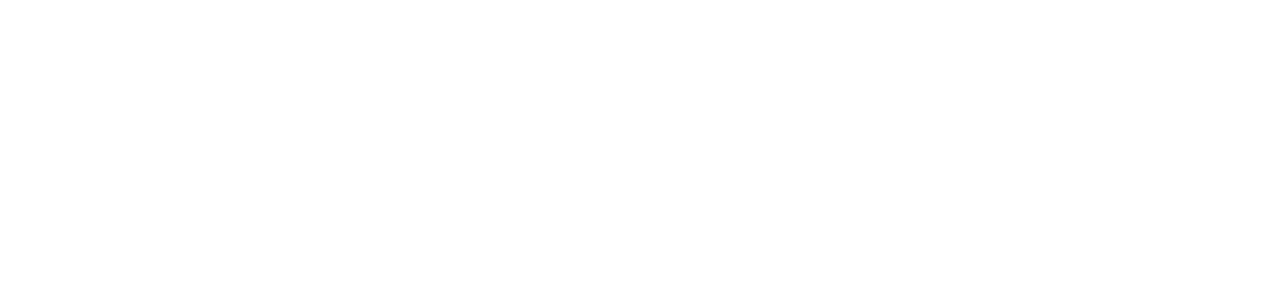
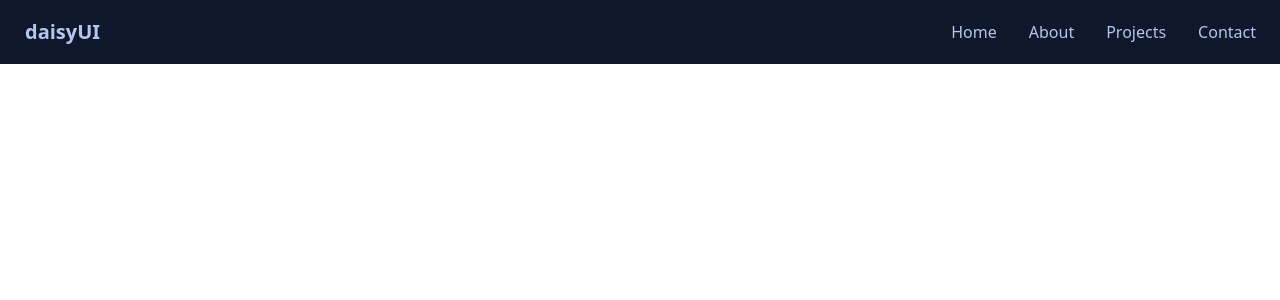
Before and after one commit to Noor-26/darkfam-portfolio-new, a React (Create React App) app: page / in a window 1280 px wide. Shown: the top 300 px of the page. Built offline with nearby package versions, Linux system fonts and the light colour scheme.

Commit message:
navber completed

```diff
--- a/src/App.js
+++ b/src/App.js
@@ -1,10 +1,11 @@
 import logo from './logo.svg';
 import './App.css';
+import Navber from './components/Navber/Navber';
 
 function App() {
   return (
-    <div className="App">
-
+    <div className="App" data-theme="night">
+      <Navber/>
     </div>
   );
 }
--- /dev/null
+++ b/src/components/Navber/Navber.js
@@ -0,0 +1,40 @@
+import React from 'react'
+
+const Navber = () => {
+  return (
+    <div class="navbar bg-base-100">
+  <div class="navbar-start">
+    <div class="dropdown">
+      <label tabindex="0" class="btn btn-ghost lg:hidden">
+        <svg xmlns="http://www.w3.org/2000/svg" class="h-5 w-5" fill="none" viewBox="0 0 24 24" stroke="currentColor"><path stroke-linecap="round" stroke-linejoin="round" stroke-width="2" d="M4 6h16M4 12h8m-8 6h16" /></svg>
+      </label>
+      <ul tabindex="0" class="menu menu-compact dropdown-content mt-3 p-2 shadow bg-base-100 rounded-box w-52">
+      <li><a>Home</a></li>
+          <li><a>About</a></li>
+          <li><a>Projects</a></li>
+          <li><a>Contact</a></li>
+      </ul>
+    </div>
+    <a class="btn btn-ghost normal-case text-xl">daisyUI</a>
+  </div>
+  <div class="navbar-end hidden lg:flex">
+    <ul class="menu menu-horizontal p-0">
+        <li><a>Home</a></li>
+          <li><a>About</a></li>
+          <li><a>Projects</a></li>
+          <li><a>Contact</a></li>
+    </ul>
+  </div>
+
+</div>
+  )
+}
+
+export default Navber
+        // <ul tabindex="0" class="menu menu-compact dropdown-content mt-3 p-2 shadow bg-base-100 rounded-box w-52">
+        //   <li><a>Home</a></li>
+        //   <li><a>Portfolio</a></li>
+        //   <li><a>About</a></li>
+        //   <li><a>Projects</a></li>
+        //   <li><a>Contact</a></li>
+        // </ul>
--- a/tailwind.config.js
+++ b/tailwind.config.js
@@ -7,15 +7,29 @@
   themes: [
     {
       mytheme: {
-        primary: "#a991f7",
-        secondary: "#f6d860",
-        accent: "#37cdbe",
-        neutral: "#3d4451",
-        "base-100": "#ffffff",
+
+"primary": "#3bd3ce",
+
+"secondary": "#dbba67",
+
+"accent": "#860fc6",
+
+"neutral": "#2E2A37",
+
+"base-100": "#37393E",
+
+"info": "#A0C0F3",
+
+"success": "#73DEB5",
+
+"warning": "#F7AC4A",
+
+"error": "#EF1A3A",
       },
     },
-    "dark",
-    "cupcake",
   ],
+
+
+
   plugins: [require("daisyui")],
 }
```
